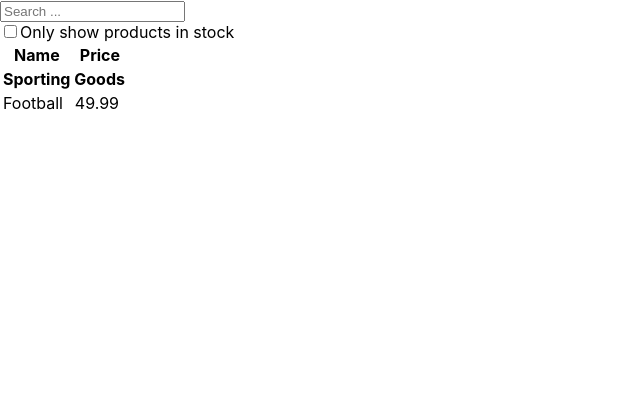
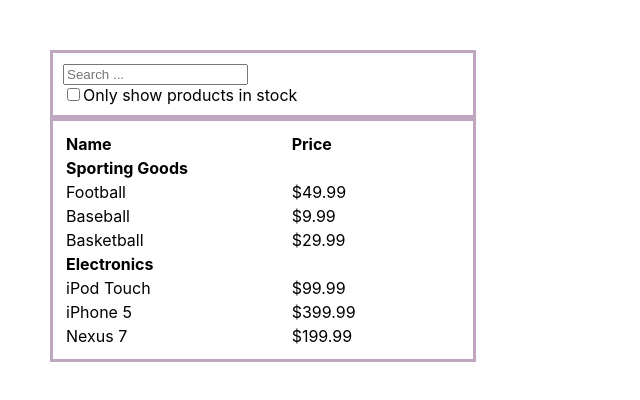
Before and after one commit to gialongchuai/react, a React (Create React App) app: page / in a window 1280 px wide. Shown: the top 400 px of the page, without its empty margins (0-640 px from the left). Built offline with nearby package versions, Linux system fonts and the light colour scheme.

Commit message:
product state component với chat, cũng hay quá đó chứ.

```diff
--- /dev/null
+++ b/src/product/FilterableProductTable.css
@@ -0,0 +1,16 @@
+form {
+    border: 3px solid #bea6bf;
+    padding: 10px;
+    width: 400px;
+}
+
+table {
+    border: 3px solid #bea6bf;
+    width: 425.9px;
+    text-align: left;
+    padding: 10px;
+}
+
+.product {
+    padding: 50px;
+}
--- a/src/product/FilterableProductTable.jsx
+++ b/src/product/FilterableProductTable.jsx
@@ -1,87 +1,88 @@
 import React, { Component } from "react";
+import "./FilterableProductTable.css";
+import SearchBar from "./SearchBar";
+import ProductTable from "./ProductTable";
+import { isInaccessible } from "@testing-library/dom";
 
 const productList = [
   {
-    "category": "Sporting Goods",
-    "price": "$49.99",
-    "stocked": true,
-    "name": "Football"
+    category: "Sporting Goods",
+    price: "$49.99",
+    stocked: true,
+    name: "Football",
   },
   {
-    "category": "Sporting Goods",
-    "price": "$9.99",
-    "stocked": true,
-    "name": "Baseball"
+    category: "Sporting Goods",
+    price: "$9.99",
+    stocked: true,
+    name: "Baseball",
   },
   {
-    "category": "Sporting Goods",
-    "price": "$29.99",
-    "stocked": false,
-    "name": "Basketball"
+    category: "Sporting Goods",
+    price: "$29.99",
+    stocked: false,
+    name: "Basketball",
   },
   {
-    "category": "Electronics",
-    "price": "$99.99",
-    "stocked": true,
-    "name": "iPod Touch"
+    category: "Electronics",
+    price: "$99.99",
+    stocked: true,
+    name: "iPod Touch",
   },
   {
-    "category": "Electronics",
-    "price": "$399.99",
-    "stocked": false,
-    "name": "iPhone 5"
+    category: "Electronics",
+    price: "$399.99",
+    stocked: false,
+    name: "iPhone 5",
   },
   {
-    "category": "Electronics",
-    "price": "$199.99",
-    "stocked": true,
-    "name": "Nexus 7"
+    category: "Electronics",
+    price: "$199.99",
+    stocked: true,
+    name: "Nexus 7",
+  },
+];
+
+const fecthApi = () => Promise.resolve(productList);
+
+export default class FilterableProductTable extends Component {
+  constructor(props) {
+    super(props);
+    this.state = {
+      productList: [],
+      searchBar: '',
+      inStock: false
+    }
   }
-]
 
-const category = new Map();
-productList.forEach((product) => {
-    if(!category.has(product.category)) {
-       category.set(product.category, []);
+  componentDidMount() { // hình như là chạy sau constructor
+    fecthApi().then((res) => {
+      this.setState({
+        productList: res
+      })
+    })
+  }
+
+  handleOnChange = (value) => (event) => {
+    if(value === 'searchText') {
+      this.setState({
+        searchBar: event.target.value
+      })
+    } else if(value === 'inStock') {
+      this.setState({
+        inStock: event.target.checked
+      })
     }
-
-    category[product.category] = {
-        name: product.name,
-        price: product.price
-    }
-} );
-category.forEach(()=> console.log(category.keys))
+  }
 
 
-export default class FilterableProductTable extends Component {
   render() {
+    const {productList, searchBar, inStock} = this.state;
+
     return (
-      <div>
-        <form action="">
-          <input type="text" name="" id="" placeholder="Search ..." />
-          <div>
-            <input type="checkbox" name="" id="" />
-            Only show products in stock
-          </div>
-
-          <table>
-            <thead>
-              <tr>
-                <th>Name</th>
-                <th>Price</th>
-              </tr>
-            </thead>
-            <tbody>
-              <tr>
-                <th colSpan={2}>Sporting Goods</th>
-              </tr>
-              <tr>
-                <td>Football</td>
-                <td>49.99</td>
-              </tr>
-            </tbody>
-          </table>
-        </form>
+      <div className="product">
+        <SearchBar onChangeInput={this.handleOnChange} searchBar={searchBar} inStock={inStock} />
+        <ProductTable productList={productList} searchBar={searchBar} inStock={inStock}/>
       </div>
     );
   }
--- a/src/product/ProductCategoryRow.jsx
+++ b/src/product/ProductCategoryRow.jsx
@@ -0,0 +1,12 @@
+import React, { Component } from "react";
+
+export class ProductCategoryRow extends Component {
+  render() {
+    const {category} = this.props;
+    return (
+      <tr>
+        <th colSpan={2}>{category}</th>
+      </tr>
+    );
+  }
+}
--- a/src/product/ProductRow.jsx
+++ b/src/product/ProductRow.jsx
@@ -0,0 +1,13 @@
+import React, { Component } from "react";
+
+export default class ProductRow extends Component {
+  render() {
+    const { product } = this.props;
+    return (
+      <tr>
+        <td>{product.name}</td>
+        <td>{product.price}</td>
+      </tr>
+    );
+  }
+}
--- a/src/product/ProductTable.jsx
+++ b/src/product/ProductTable.jsx
@@ -0,0 +1,47 @@
+import React, { Component } from "react";
+import ProductRow from "./ProductRow";
+import { ProductCategoryRow } from "./ProductCategoryRow";
+
+export default class ProductTable extends Component {
+  render() {
+    const { productList, searchBar, inStock } = this.props;
+
+    const grouped = productList.reduce((acc, product) => {
+      const matchesStock = inStock ? product.stocked : true;
+      const matchesSearch = product.name
+        .toLowerCase()
+        .includes(searchBar.toLowerCase());
+
+      if (!matchesStock || !matchesSearch) {
+        return acc;
+      }
+
+      const { category } = product;
+      if (!acc[category]) acc[category] = [];
+      acc[category].push({ name: product.name, price: product.price });
+
+      return acc;
+    }, {});
+
+    return (
+      <table>
+        <thead>
+          <tr>
+            <th>Name</th>
+            <th>Price</th>
+          </tr>
+        </thead>
+        <tbody>
+          {Object.entries(grouped).map(([category, products]) => (
+            <React.Fragment key={category}>
+              <ProductCategoryRow category={category} />
+              {products.map((product) => (
+                <ProductRow key={product.name} product={product} />
+              ))}
+            </React.Fragment>
+          ))}
+        </tbody>
+      </table>
+    );
+  }
+}
--- a/src/product/SearchBar.jsx
+++ b/src/product/SearchBar.jsx
@@ -0,0 +1,27 @@
+import React, { Component } from "react";
+
+export default class SearchBar extends Component {
+  render() {
+    const { onChangeInput, searchBar, inStock } = this.props;
+    return (
+      <form action="">
+        <input
+          type="text"
+          name=""
+          id=""
+          placeholder="Search ..."
+          onChange={onChangeInput("searchText")}
+        />
+        <div>
+          <input
+            type="checkbox"
+            name=""
+            id=""
+            onChange={onChangeInput("inStock")}
+          />
+          Only show products in stock
+        </div>
+      </form>
+    );
+  }
+}
```
